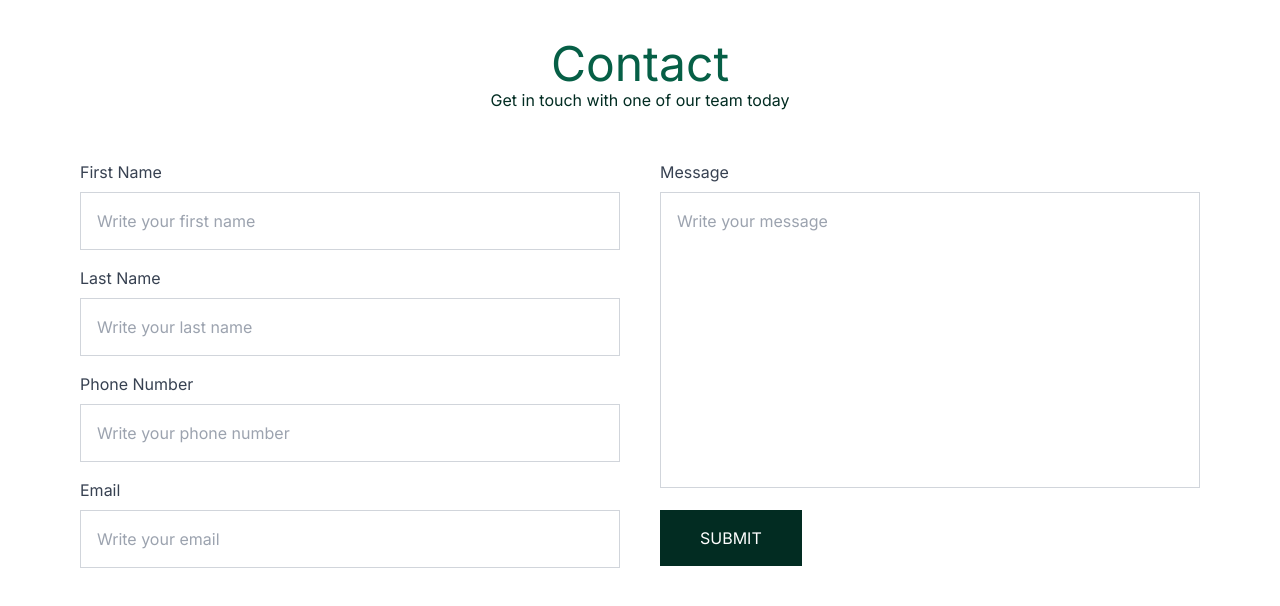
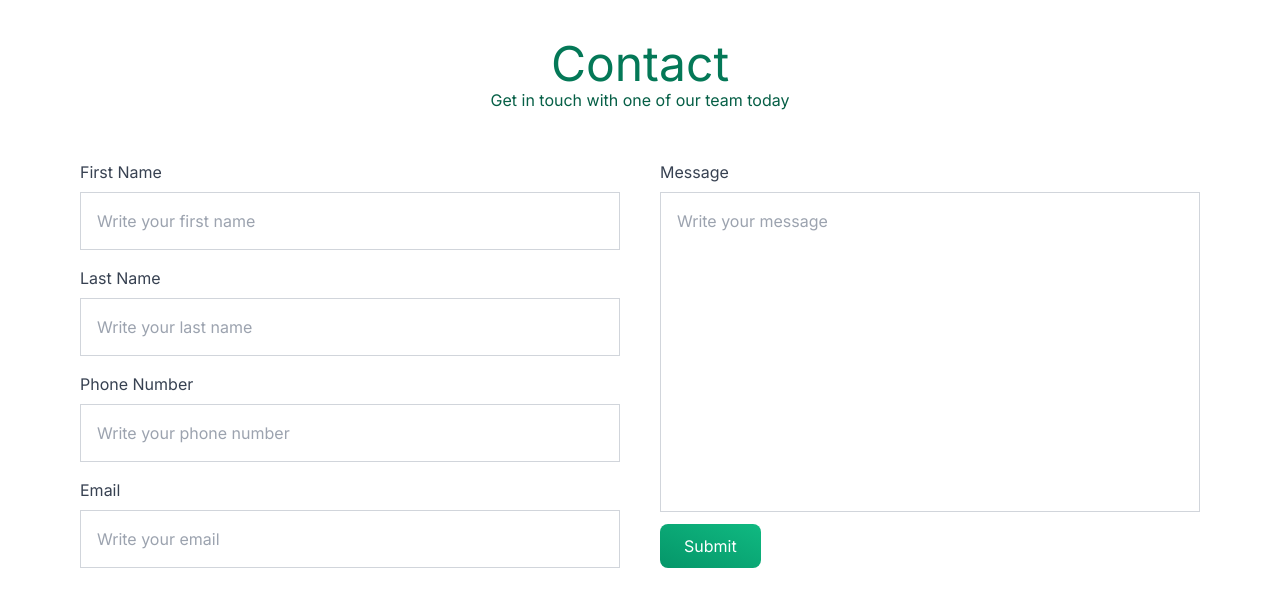
Before and after one commit to adibfuego90/ivy-lebrica, a Next.js app: page /contact in a window 1280 px wide. Shown: the top 606 px of the page. Built offline with nearby package versions, Linux system fonts and the light colour scheme.

Commit message:
replacing button from component

```diff
--- a/app/contact/page.tsx
+++ b/app/contact/page.tsx
@@ -1,10 +1,12 @@
+import Button from "@/components/Button";
+
 const ContactPage = () => {
   return (
     <div>
-      <h3 className="text-5xl mx-auto pt-10 text-center text-emerald-800">
+      <h3 className="text-5xl mx-auto pt-10 text-center text-emerald-700">
         Contact
       </h3>
-      <p className="text-center text-emerald-950">
+      <p className="text-center text-emerald-800">
         Get in touch with one of our team today
       </p>
 
@@ -72,15 +74,15 @@ const ContactPage = () => {
               name="message"
               placeholder="Write your message"
               required
-              className="message w-full p-4 outline-none text-gray-700  border border-gray-300 focus:border-gray-600 duration-300 resize-none h-[18.5rem]"
+              className="message w-full p-4 outline-none text-gray-700  border border-gray-300 focus:border-gray-600 duration-300 resize-none h-80"
             />
           </div>
-          <input
-            required
-            className="bg-emerald-950 hover:bg-emerald-800 text-white py-4 px-10 uppercase duration-300 cursor-pointer"
-            type="submit"
-            value="Submit"
-          />
+
+          <Button
+            href={`/packages/{id}`}
+            placeholder="Submit"
+            variant="organic"
+          ></Button>
         </div>
       </form>
     </div>
```
